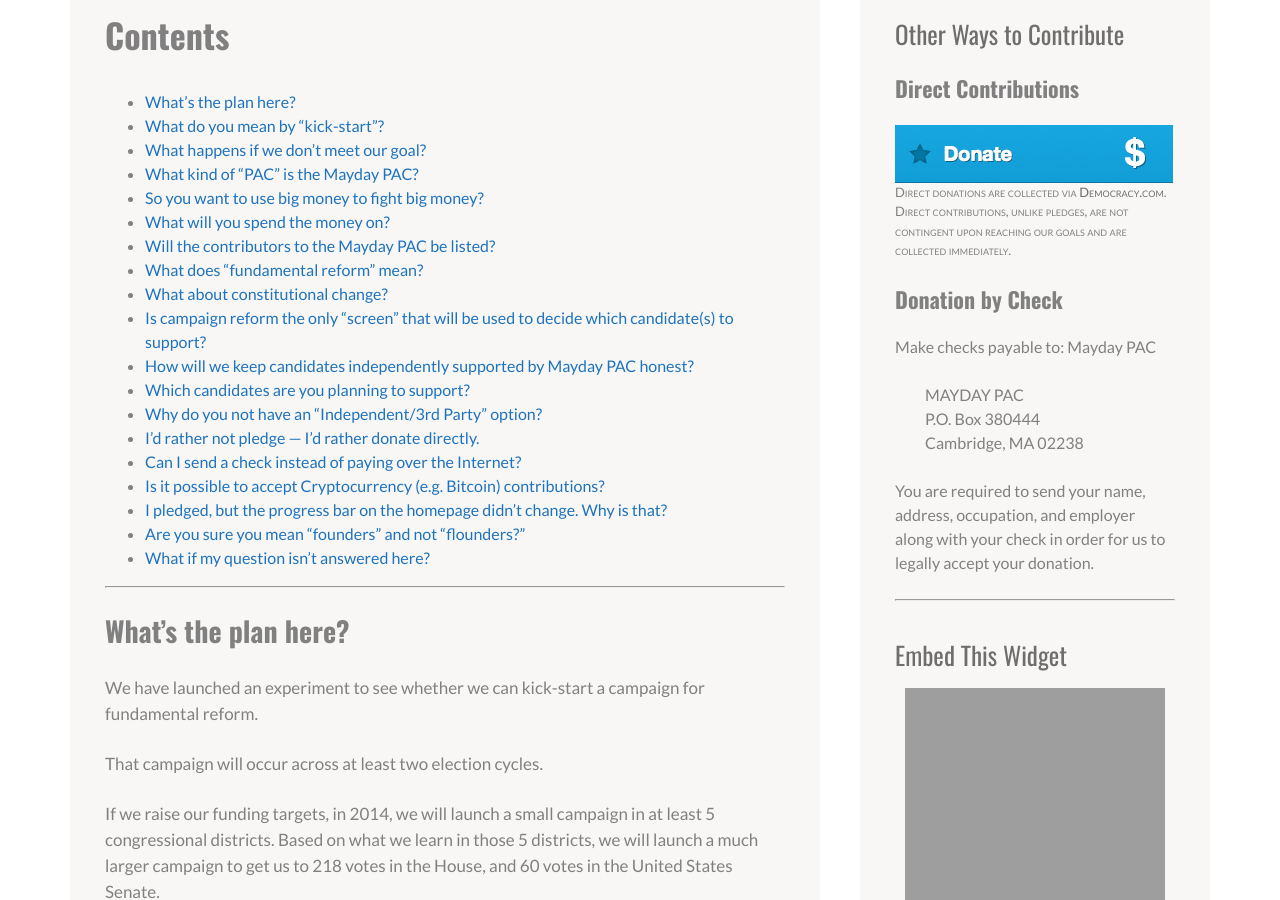
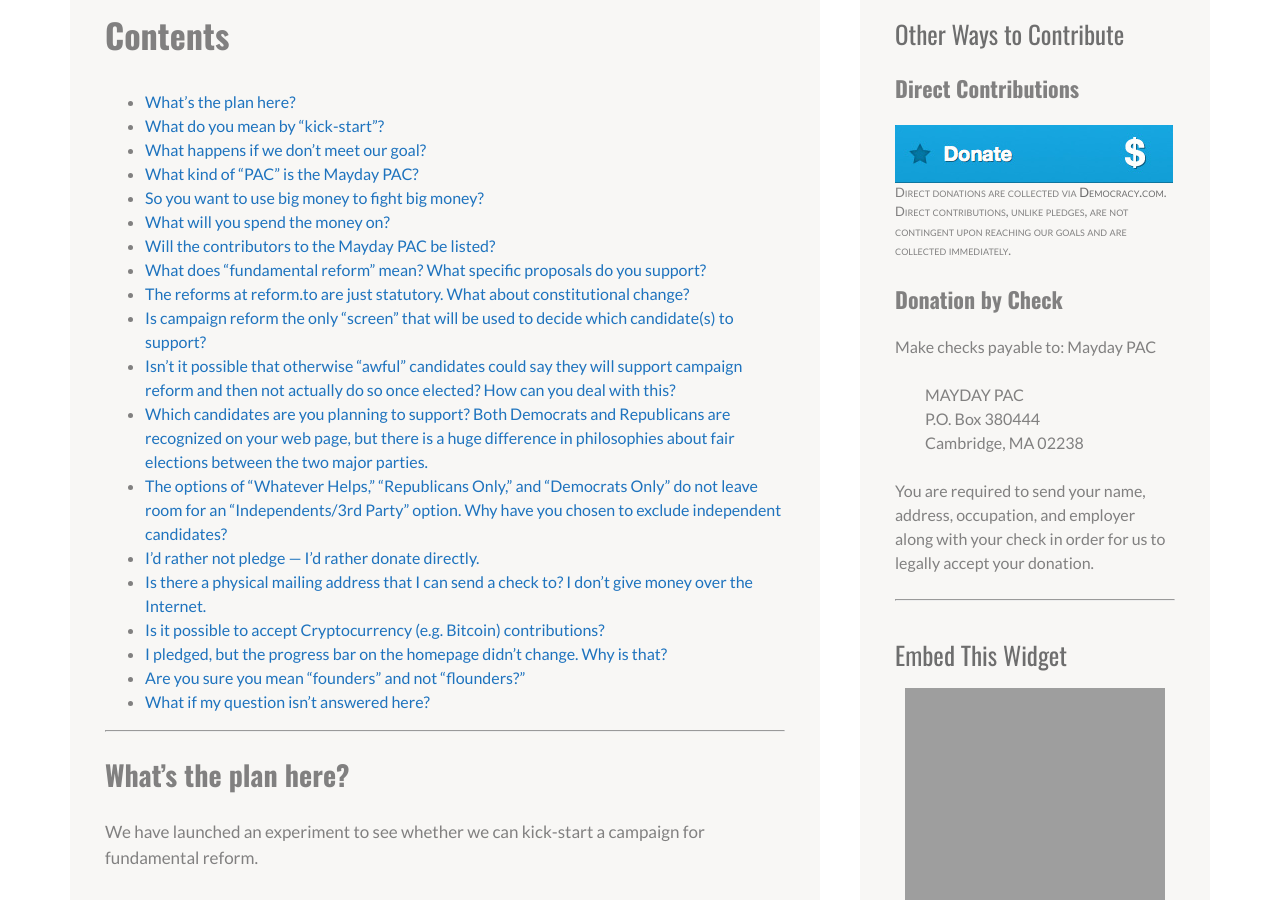
Before and after one commit to MayOneUS/2014-06-02-mayone.us-website, a Jekyll site: the page built from faq.md, in a window 1280 px wide and 900 px high, scrolled down 493 px. Built offline with Jekyll 4.4.1, drawn with Linux system fonts in a browser that asks for light colours; nearby versions of some CDN libraries; library files that are not in the unit come from our copies; part of the change alters nothing that is shown.

Commit message:
Replace TOC with an autogenerated one. Fixes #25

```diff
--- a/faq.md
+++ b/faq.md
@@ -4,25 +4,10 @@ title: Frequently Asked Questions
 ---
 
 # Contents
-- [What's the plan here?](#whats-the-plan-here)
-- [What do you mean by "kick-start"?](#what-do-you-mean-by-kick-start)
-- [What happens if we don't meet our goal?](#what-happens-if-we-dont-meet-our-goal)
-- [What kind of "PAC" is the Mayday PAC?](#what-kind-of-pac-is-the-mayday-pac)
-- [So you want to use big money to fight big money?](#so-you-want-to-use-big-money-to-fight-big-money)
-- [What will you spend the money on?](#what-will-you-spend-the-money-on)
-- [Will the contributors to the Mayday PAC be listed?](#will-the-contributors-to-the-mayday-pac-be-listed)
-- [What does "fundamental reform" mean?](#what-does-fundamental-reform-mean-what-specific-proposals-do-you-support)
-- [What about constitutional change?](#the-reforms-at-reformto-are-just-statutory-what-about-constitutional-change)
-- [Is campaign reform the only "screen" that will be used to decide which candidate(s) to support?](#is-campaign-reform-the-only-screen-that-will-be-used-to-decide-which-candidates-to-support)
-- [How will we keep candidates independently supported by Mayday PAC honest?](#isnt-it-possible-that-otherwise-awful-candidates-could-say-they-will-support-campaign-reform-and-then-not-actually-do-so-once-elected--how-can-you-deal-with-this)
-- [Which candidates are you planning to support?](#which-candidates-are-you-planning-to-support-both-democrats-and-republicans-are-recognized-on-your-web-page-but-there-is-a-huge-difference-in-philosophies-about-fair-elections-between-the-two-major-parties)
-- [Why do you not have an “Independent/3rd Party” option?](#the-options-of-whatever-helps-republicans-only-and-democrats-only-do-not-leave-room-for-an-independents3rd-party-option-why-have-you-chosen-to-exclude-independent-candidates)
-- [I'd rather not pledge --- I'd rather donate directly.](#id-rather-not-pledge-----id-rather-donate-directly)
-- [Can I send a check instead of paying over the Internet?](#is-there-a-physical-mailing-address-that-i-can-send-a-check-to--i-dont-give-money-over-the-internet)
-- [Is it possible to accept Cryptocurrency (e.g. Bitcoin) contributions?](#is-it-possible-to-accept-cryptocurrency-eg-bitcoin-contributions)
-- [I pledged, but the progress bar on the homepage didn't change. Why is that?](#i-pledged-but-the-progress-bar-on-the-homepage-didnt-change-why-is-that)
-- [Are you sure you mean "founders" and not "flounders?"](#are-you-sure-you-mean-founders-and-not-flounders)
-- [What if my question isn't answered here?](#what-if-my-question-isnt-answered-here)
+{:.no_toc}
+
+* Will be replaced with the ToC, excluding the "Contents" header
+{:toc}
 
 ---
 
```
